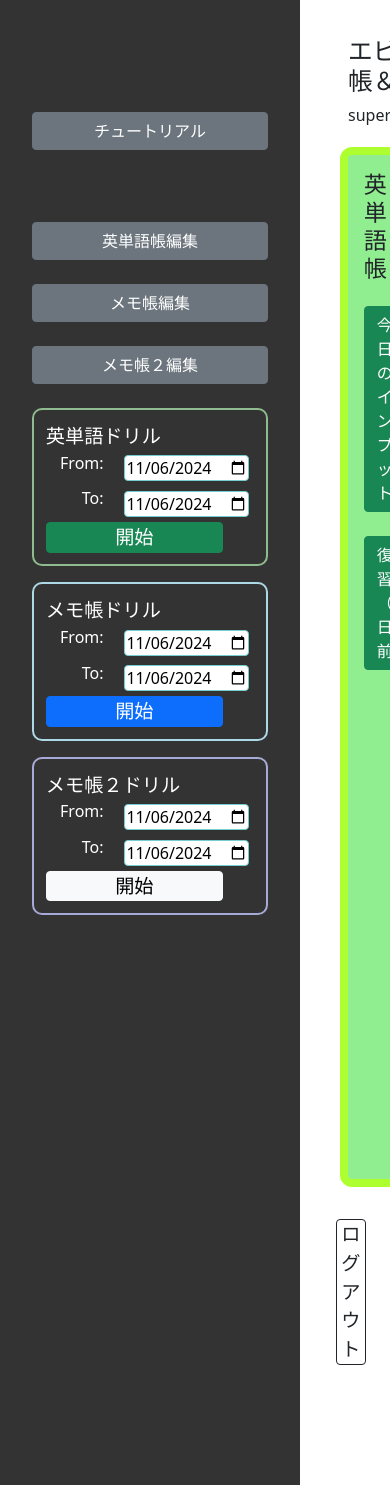
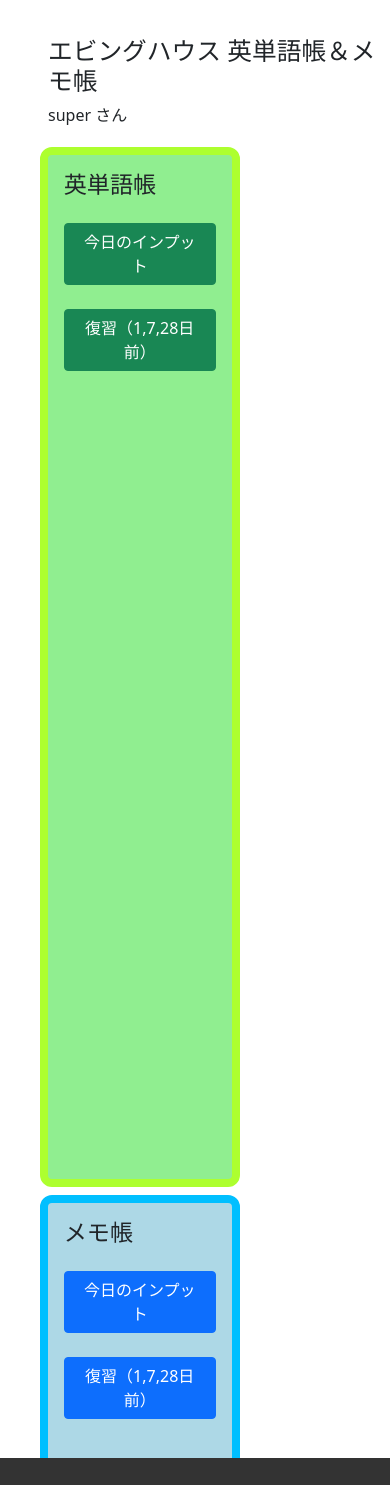
Before and after one commit to goemon024/ebing_house, a Django app: page / in a window 390 px wide. Shown: the top 1485 px of the page. Run offline with Django 5.2, Linux system fonts and the light colour scheme; a user stored in the database is signed in; parts of the project's set-up code (start-up, migrations or seed data) failed here and were passed over.

Commit message:
3rd. responsive home.html

```diff
--- a/templates/home.html
+++ b/templates/home.html
@@ -20,36 +20,42 @@
         gap: 0em;
         width: 100%; /* 横方向に中央揃え */
         /* overflow-y: auto; */
-
+        overflow-x: auto;
         height: 100vh; /* 画面全体の高さに合わせる */
-        overflow: hidden;
+        overflow-y: hidden;
     }
 
     .menu-container {
         flex: 1 1 auto;  /* メニュー部分の幅 */
-        padding: 2em;
+        padding: 2rem;
         display: flex;
         flex-direction: column;
-        gap: 1em;
+        gap: 1rem;
         background: #333;
         color: white;
 
-        min-width: 300px;
+        min-width: 250px;
         height: 100%;
         overflow-y: auto;
     }
 
     .content-container {
         flex: 4 1 auto ;  /* コンテンツ部分の幅 */
-        padding: 1em;
+        padding: 1rem;
         /* /* display: flex; */
         /* flex-direction: column; */
-        gap: 2em;
+        gap: 2rem;
+
     }
 
     .container {
-        display: block; /* 通常のブロック要素として縦に並べる */
-        margin-bottom: 1em; /* 各要素の間にスペースを追加 */
+        /* display: block; 通常のブロック要素として縦に並べる */
+
+        display: flex;
+        justify-content: flex-start;
+        margin:3vw;
+        gap:2vw;
+        margin-bottom: 1rem; /* 各要素の間にスペースを追加 */
     }
 
     #menu1, #menu2 {
@@ -77,6 +83,34 @@
         margin: 0.3em;
     }
 
+    @media (max-width: 768px) {
+        .content-container {
+            overflow-y: auto;
+        }
+
+        .container {
+            flex-direction: column;
+            justify-content: center;
+        }
+
+        #menu1,#menu2{
+            width:40vw;
+            min-width:200px;
+        }
+    }
+
+    @media (max-width:576px){
+        .main-container {
+            display: flex;
+            flex-direction: column-reverse;
+            gap: 0rem;
+            width: 100%; /* 横方向に中央揃え */
+            /* overflow-y: auto; */
+            overflow-x: auto;
+            height: 100vh; /* 画面全体の高さに合わせる */
+            overflow-y: auto;
+        }
+    }
 </style>
 
 {% endblock head %}
@@ -149,11 +183,11 @@
     </div>
 
     <div class="content-container">
-        <div class="container" style="margin:20px">
+        <div class="container" style="display: block; margin:20px">
             <h2>エビングハウス 英単語帳＆メモ帳</h2>
             <p>{{ user.get_username }} さん</p>
         </div>
-        <div class="container" style="display: flex; justify-content: flex-start; margin:3vw; gap:2vw ;">
+        <div class="container">
             <div id="menu1" style=" border:8px solid greenyellow; background-color: lightgreen;">
                 <h3>英単語帳</h3>
                 <a href ="{% url 'wlist:word_record' %}" class="btn btn-success mb-2" role="button">今日のインプット</a>
@@ -175,7 +209,7 @@
 
         <form method="post" action="{% url 'logout' %}">
             {% csrf_token %}
-            <button class='btn btn-outline-dark block' type="submit" style="width:10%; float: left; margin:20px;">ログアウト</button>
+            <button class='btn btn-outline-dark block' type="submit" style="width:10%; min-width:100px; float: left; margin:20px;">ログアウト</button>
         </form>
     </div>
 
```
